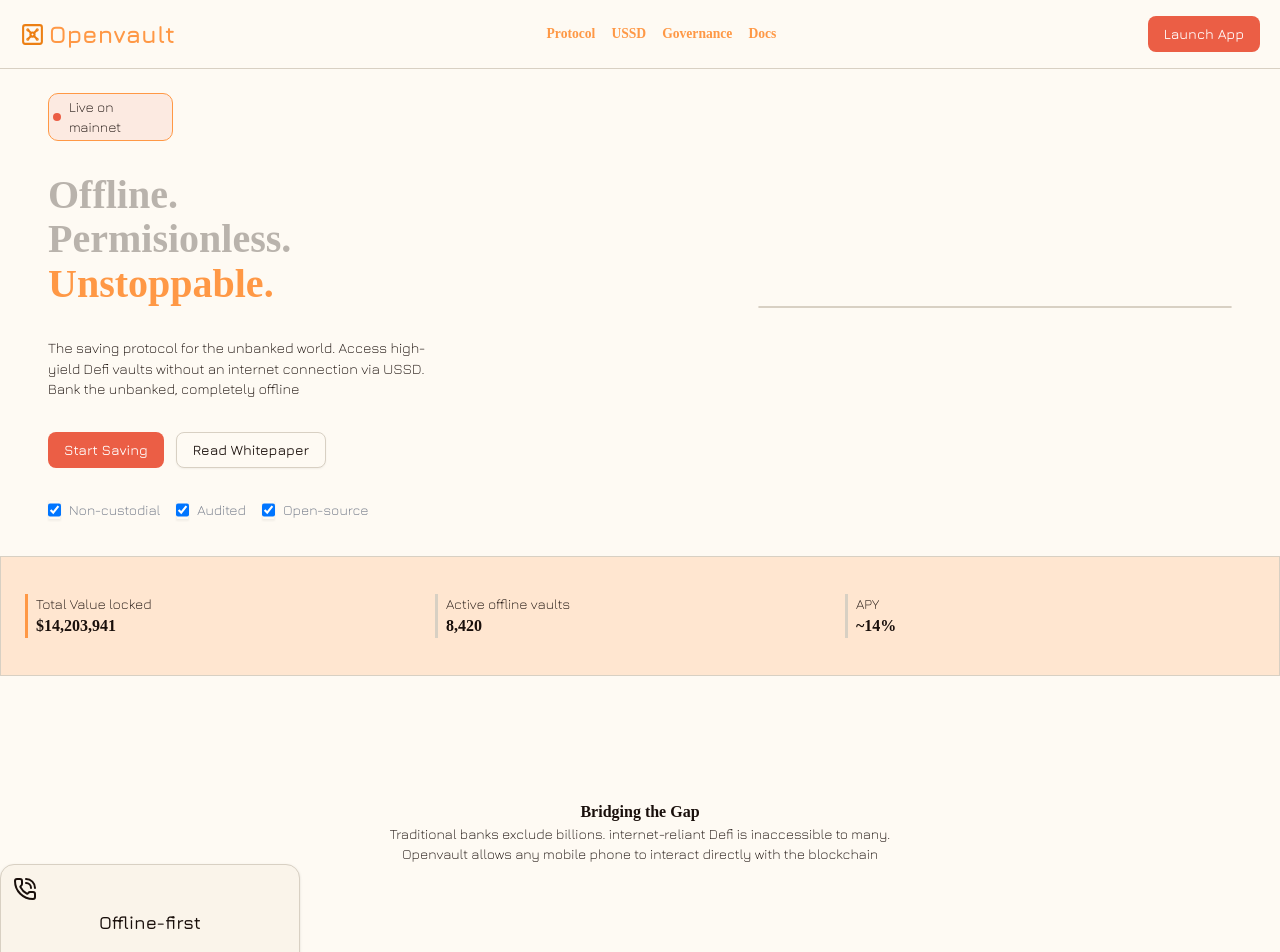
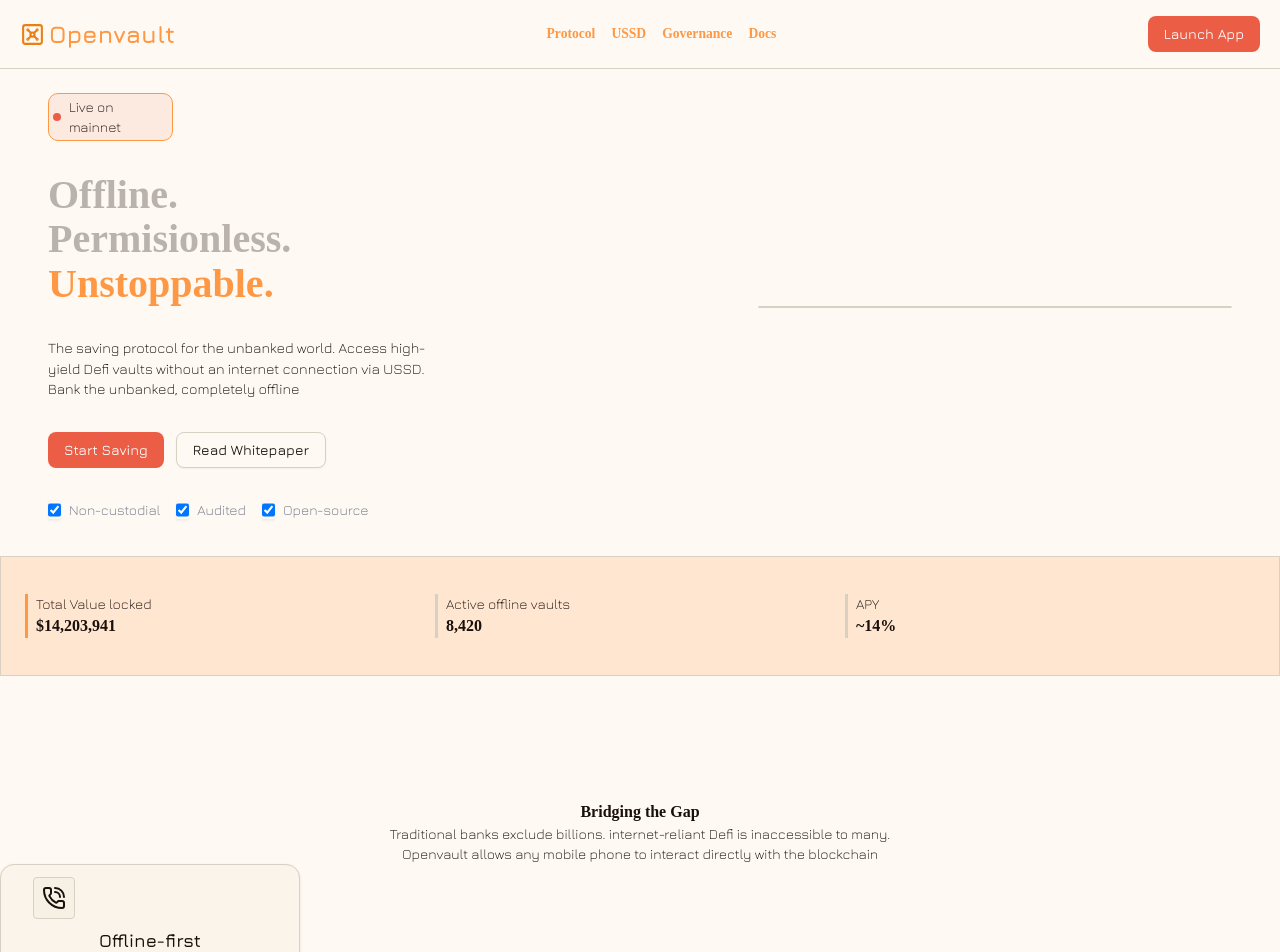
Before and after one commit to Rafikace/staketh, a Next.js app in the folder frontend/: page / in a window 1280 px wide. Shown: the top 952 px of the page. Built offline with nearby package versions, Linux system fonts and the light colour scheme; a web font is replaced by a local one.

Commit message:
update(main_page): added gapCard content and header styles

```diff
--- a/frontend/components/commons/gapcard.tsx
+++ b/frontend/components/commons/gapcard.tsx
@@ -4,8 +4,8 @@
 
 export default function GapCard({ key, header, icon, description }: {key: number, header: string, description: string, icon: JSX.Element}) {
     return (
-        <Card key={key} className="flex flex-col gap-2 justify-start p-3 w-full max-w-[300px] items-start">
-            <CardTitle>{icon}</CardTitle>
+        <Card key={key} className="flex flex-col gap-2 justify-start p-3 w-full max-w-[300px] items-start text-start">
+            <CardTitle className="p-2 border bg-secondary/40 ml-5 rounded">{icon}</CardTitle>
             <CardHeader className="text-nowrap text-center font-[600] text-lg w-full">{header}</CardHeader>
             <CardContent>{description}</CardContent>
         </Card>
```
